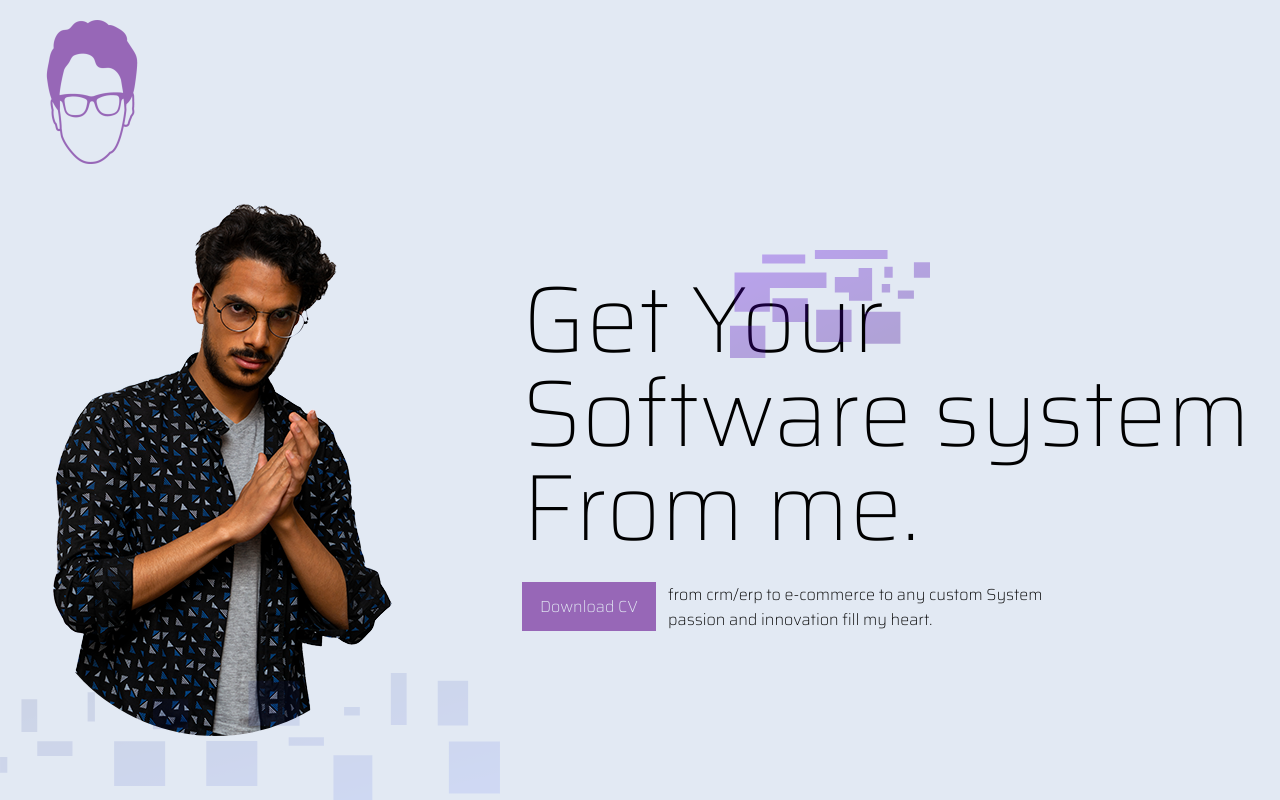
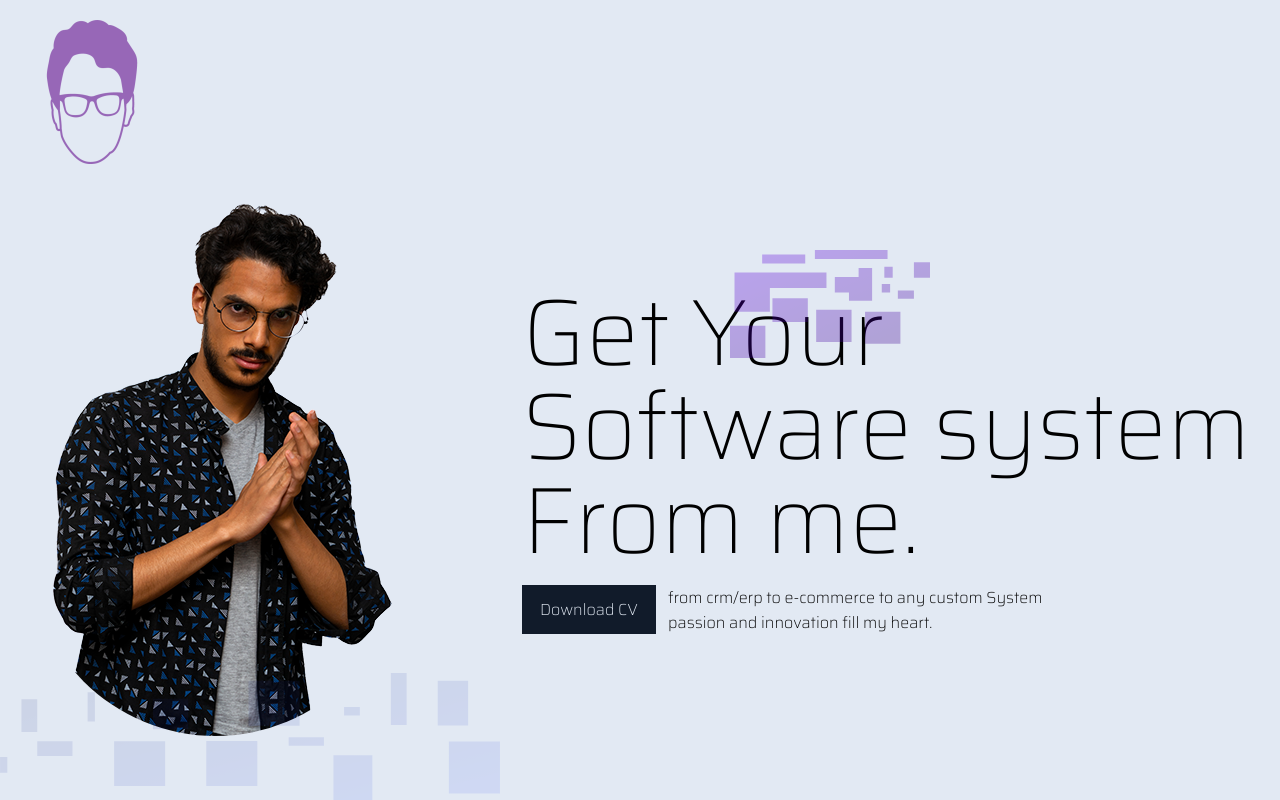
Before and after one commit to Lamba15/nouraboelsoud-frontend, a React (Create React App) app: page / in a window 1280 px wide. Built offline with nearby package versions, Linux system fonts and the light colour scheme.

Commit message:
added button hover effect

```diff
--- a/src/styles/main.scss
+++ b/src/styles/main.scss
@@ -11,10 +11,15 @@ body {
 
 .button {
   padding: 12px 18px;
-  background: $primary;
+  background: $onBackground;
   color: $background;
   height: fit-content;
   text-decoration: none;
+  transition: background 300ms;
+
+  &:hover {
+    background: $primary;
+  }
 }
 
 .floatingStyle1 {
@@ -51,7 +56,7 @@ body {
     display: flex;
     flex-direction: column;
     justify-content: center;
-    gap: 12px;
+    gap: 18px;
 
     h1 {
       font-size: 94px;
@@ -73,6 +78,8 @@ body {
 
     p {
       font-weight: 200;
+      padding: 0;
+      margin: 0;
     }
 
     .underHeader {
```
Also changed, not shown: src/components/SkillsContainer.tsx (added), src/types/Types.ts (added).
